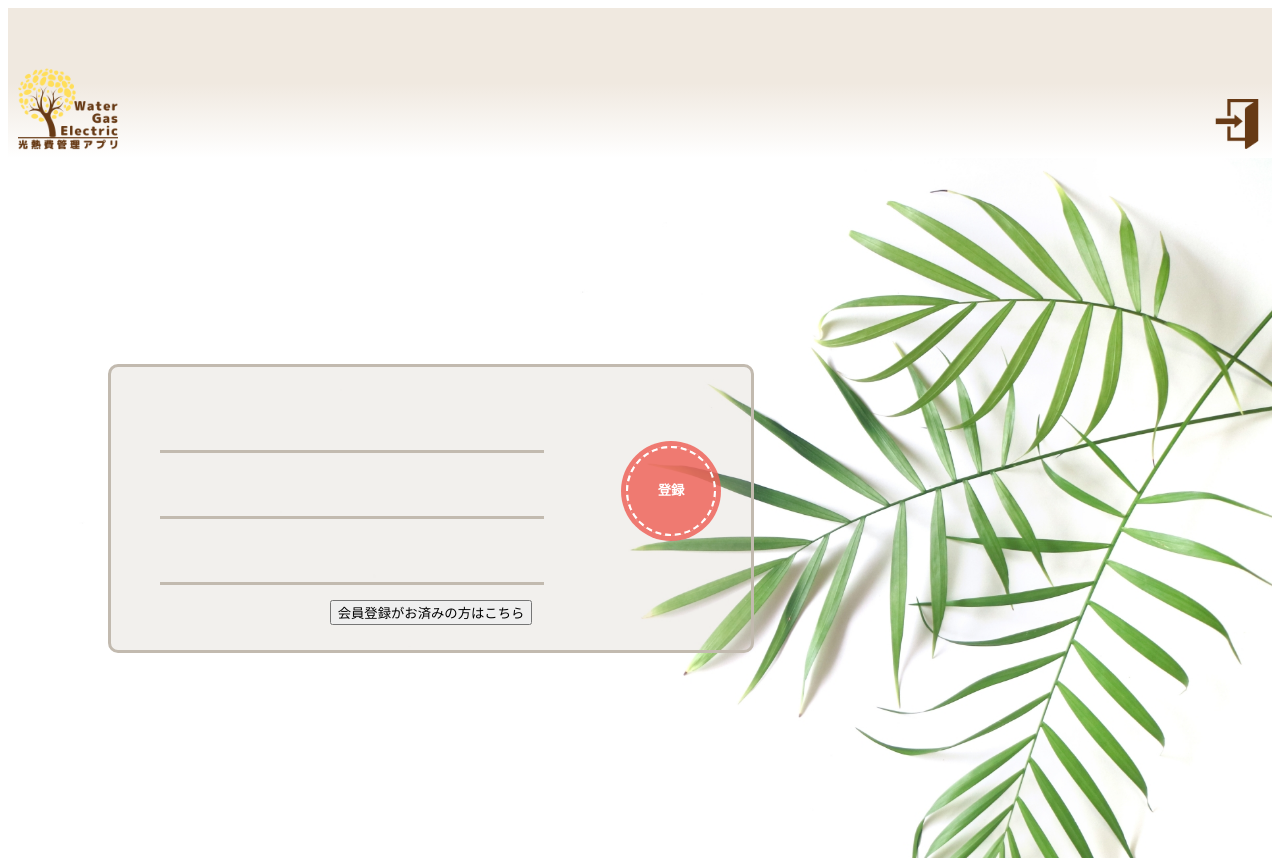
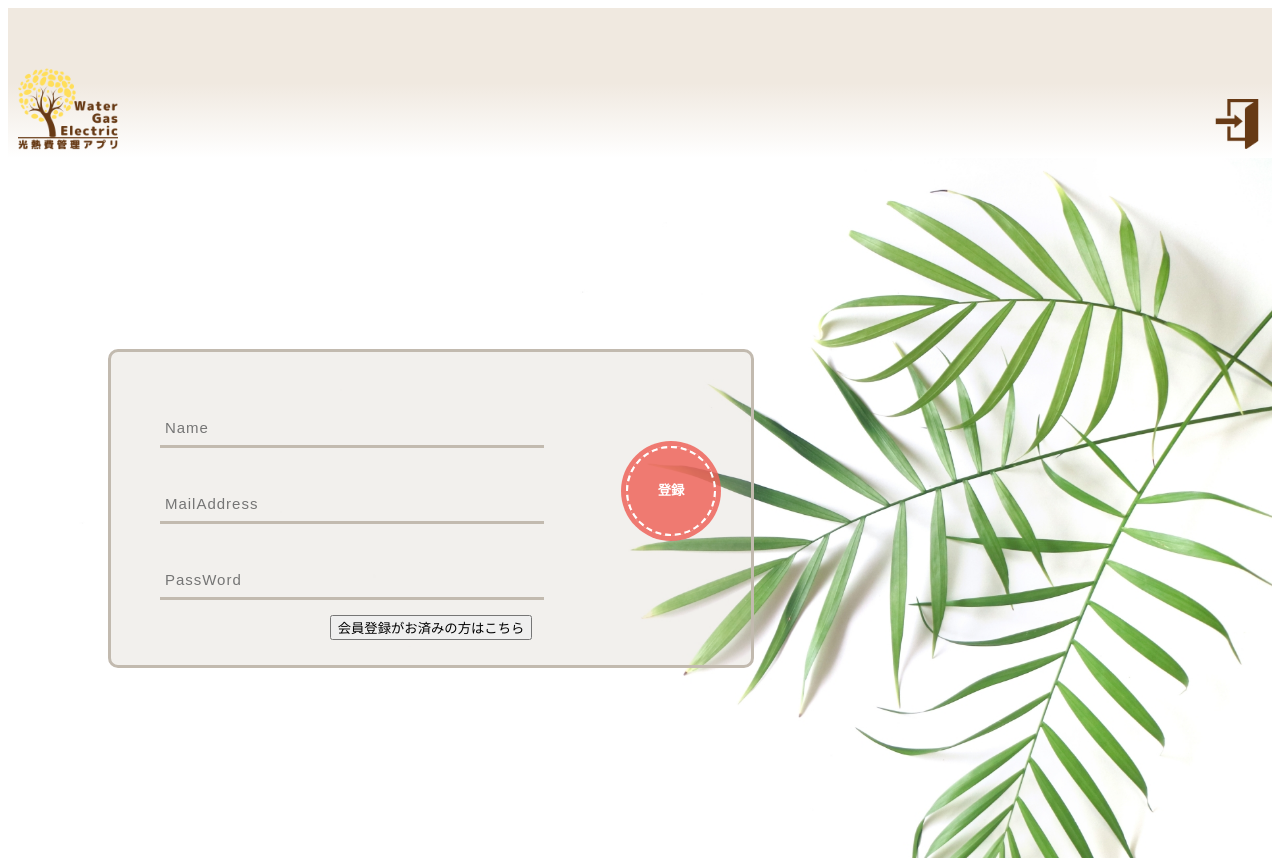
Before and after one commit to kondo-riyo/ucapp-node-mysql, a Vue app: page /newmember in a window 1280 px wide. Built offline with nearby package versions, Linux system fonts and the light colour scheme; no server answers.

Commit message:
エラー修正＋inputのデザイン調整

```diff
--- a/src/scss/index.scss
+++ b/src/scss/index.scss
@@ -3,3 +3,4 @@ $base_brown: #673a15;
 $base_brown--50: rgba(103, 58, 21, 0.5);
 $base_red: #ef6258;
 $base_red--50: rgba(239, 98, 88, 0.5);
+$base_gray: #c2baaf;
--- a/src/scss/input.scss
+++ b/src/scss/input.scss
@@ -1,3 +1,5 @@
+@import "./index.scss";
+
 //input----------------------------
 .cp_iptxt {
   position: relative;
@@ -5,16 +7,16 @@
   margin: 40px 3% 10px 3%;
 }
 .cp_iptxt input[type="text"] {
-  font: 12px/20px sans-serif #673a15;
+  font: 12px/20px sans-serif $base_brown;
   box-sizing: border-box;
   width: 100%;
   letter-spacing: 1px;
   // padding-left: 7em;
   text-align: center;
-  color: #673a15;
+  color: $base_brown;
 }
 .cp_iptxt input[type="password"] {
-  font: 12px/20px sans-serif #673a15;
+  font: 12px/20px sans-serif $base_brown;
   box-sizing: border-box;
   width: 100%;
   letter-spacing: 1px;
@@ -30,7 +32,7 @@
 .ef {
   padding: 4px 0;
   border: 0;
-  border-bottom: 3px solid #c2baaf;
+  border-bottom: 3px solid $base_gray;
   background-color: transparent;
 }
 .ef ~ .focus_line {
@@ -70,6 +72,30 @@
   font-size: small;
   color: #da3c41;
   font-weight: bold;
+  margin-left: 12px;
 }
 
-//v-modelある場合のinput-----------------------
+//input Ver.2-----------------------
+.login__input {
+  position: relative;
+  width: 80%;
+  margin: 40px 3% 10px 3%;
+}
+.login__input input {
+  font: 15px/24px sans-serif;
+  box-sizing: border-box;
+  width: 100%;
+  padding: 0.3em;
+  transition: 0.3s;
+  letter-spacing: 1px;
+  // color: #aaaaaa;
+  color: $base_brown;
+  border: none;
+  border-bottom: 3px solid $base_gray;
+  background: transparent;
+  transition: 0.4s;
+}
+.login__input__ef :focus {
+  border-bottom: 3px solid $base_red;
+  outline: none;
+}
--- a/src/store/modules/users.js
+++ b/src/store/modules/users.js
@@ -28,7 +28,8 @@ export default {
         Object.assign(state, usersDefaultState())
         },
         requestUsersMut(state, user) {
-        state.login_user = user
+            state.login_user = user
+            console.log(state.login_user)
         },
         setLoginUserMut(state, user) {
             state.setLogin_user = user
@@ -37,8 +38,9 @@ export default {
         loginPassMessage( state, messagePass) {
         state.messagePass = messagePass
         },
-        sendNewMemberMut() {
-        console.log('sendNewMemberMut')
+        sendNewMemberMut(state, params) {
+            console.log(params)
+            state.login_user.push(params)
         },
         deleteUserMut() {
         console.log('deleteUserMut')
@@ -100,8 +102,9 @@ export default {
                 password: params.password
             }).then((res) => {
                 console.log(res)
-                commit('sendNewMemberMut')
-                this.dispatch('requestUsers')
+                console.log(params)
+                commit('sendNewMemberMut', params)
+                // dispatch('requestUsers')
                 // this.$router.push('/login')
             })
         },
--- a/src/views/Inputform.vue
+++ b/src/views/Inputform.vue
@@ -9,33 +9,33 @@
         <label>Year</label>
         <span class="focus_line"></span>
       </div>
-      <div v-show="validate_year">2000年からのデータを入力できます</div>
+      <div v-show="validate_year" class="err__msg">2000年以降のデータを入力できます</div>
       <div class="cp_iptxt">
         <input v-model="costs.month" class="ef " type="text" placeholder="">
         <label>Month</label>
         <span class="focus_line"></span>
       </div>
-      <div v-show="validate_month_a">正しい月を入力してください</div>
-      <div v-show="validate_month_b">{{costs.year}}年{{costs.month}}月の光熱費は入力済みです</div>
+      <div v-show="validate_month_a" class="err__msg">正しい月を入力してください</div>
+      <div v-show="validate_month_b" class="err__msg">{{costs.year}}年{{costs.month}}月の光熱費は入力済みです</div>
       <div class="cp_iptxt">
         <input v-model="costs.waterCost" class="ef " type="text" placeholder="">
         <label><img src="../assets/watericon.png" class="input__icon__size">Water Cost</label>
         <span class="focus_line"></span>
       </div>
-      <div v-show="validate_waterCost">10桁以下の数字を入力してください</div>
+      <div v-show="validate_waterCost" class="err__msg">10桁以下の数字を入力してください</div>
       <div class="cp_iptxt">
         <input v-model="costs.gasCost" class="ef " type="text" placeholder="">
         <label><img src="../assets/fireicon.png" class="input__icon__size">Gas Cost</label>
         <span class="focus_line"></span>
       </div>
-      <div v-show="validate_gasCost">10桁以下の数字を入力してください</div>
+      <div v-show="validate_gasCost" class="err__msg">10桁以下の数字を入力してください</div>
       <div class="cp_iptxt">
         <input v-model="costs.eleCost" class="ef " type="text" placeholder="">
         <label><img src="../assets/eleicon.png" class="input__icon__size">Electricity Cost</label>
         <span class="focus_line"></span>
       </div>
       </div>
-      <div v-show="validate_eleCost">10桁以下の数字を入力してください</div>
+      <div v-show="validate_eleCost" class="err__msg">10桁以下の数字を入力してください</div>
       <div class="center">
         <button @click="submit()" class="button button__red">
           登録
@@ -164,7 +164,7 @@ import PushModal from '../components/pushModal.vue'
 
 </script>
 <style lang="scss" scoped>
-  // @import '../scss/card.scss';
+  @import '../scss/index.scss';
 // .basecard {
 //     display: flex;
 //     align-content: center;
@@ -184,4 +184,10 @@ import PushModal from '../components/pushModal.vue'
 .input__icon__size {
   width: 20px;
 }
+.err__msg {
+  margin-left: 3rem;
+  color: $base_red;
+  font-size: 0.8rem;
+  font-weight: 600;
+}
 </style>
--- a/src/views/Login.vue
+++ b/src/views/Login.vue
@@ -3,16 +3,16 @@
         <div class="card__login fadeIn__base">
                 <div class="flex">
                     <div class="input__group">
-                        <div class="cp_iptxt">
-                                <input v-model="mail" class="ef" type="text" placeholder="">
-                                <label>MailAddress</label>
-                                <span class="focus_line"></span>
+                        <div class="login__input">
+                                <label class="login__input__ef" >
+                                    <input v-model="mail" type="text" placeholder="MailAddress">
+                                </label>
                         </div>
                         <div class="err__text">{{messageMail}}</div>
-                        <div class="cp_iptxt">
-                            <input v-model="password" class="ef" type="password" placeholder="">
-                            <label>PassWord</label>
-                            <span class="focus_line"></span>
+                        <div class="login__input">
+                                <label class="login__input__ef" >
+                                    <input v-model="password" type="password" placeholder="PassWord">
+                                </label>
                         </div>
                         <div class="err__text">{{messagePass}}</div>
                     </div>
@@ -46,10 +46,6 @@ export default {
             messagePass: ''
         }
     },
-    // components: {
-    //     ValidationProvider,
-    //     ValidationObserver,
-    // },
     computed:{
         login_user() {
             return this.$store.getters['users/login_user']
--- a/src/views/NewMember.vue
+++ b/src/views/NewMember.vue
@@ -3,22 +3,22 @@
         <div class="card__login fadeIn__base">
             <div class="flex">
                 <div class="input__group">
-                    <div class="cp_iptxt">
-                        <input v-model="user_name" class="ef " type="text" placeholder="">
-                        <label>Name</label>
-                        <span class="focus_line"></span>
+                    <div class="login__input">
+                        <label class="login__input__ef" >
+                            <input v-model="user_name" type="text" placeholder="Name">
+                        </label>
                     </div>
                     <div v-show="validate_name">名前は10文字以下で入力してください</div>
-                    <div class="cp_iptxt">
-                        <input v-model="mail" class="ef" type="text" placeholder="">
-                        <label>MailAddress</label>
-                        <span class="focus_line"></span>
+                    <div class="login__input">
+                        <label class="login__input__ef" >
+                            <input v-model="mail" type="text" placeholder="MailAddress">
+                        </label>
                     </div>
                     <div v-show="validate_mail">メールアドレスを入力してください</div>
-                    <div class="cp_iptxt">
-                        <input v-model="password" class="ef" type="password" placeholder="">
-                        <label>PassWord</label>
-                        <span class="focus_line"></span>
+                    <div class="login__input">
+                        <label class="login__input__ef" >
+                            <input v-model="password" type="password" placeholder="PassWord">
+                        </label>
                     </div>
                     <div v-show="validate_pass">半角英数字６桁以上を入力してください</div>
                 </div>
@@ -77,7 +77,10 @@ export default {
                             password: this.password
                         }
                         // console.log(userInfo)
-                        this.$store.dispatch('users/sendNewMember', userInfo)
+                        if(confirm('新規アカウント登録してよろしいですか？')){
+                            this.$store.dispatch('users/sendNewMember', userInfo)
+                            this.$router.push('/')
+                        }
                     }else {
                         this.validate_pass = true
                     }
```
Also changed, not shown: server.js (+68 -13 lines), src/store/modules/costs.js (+60 -67 lines).
